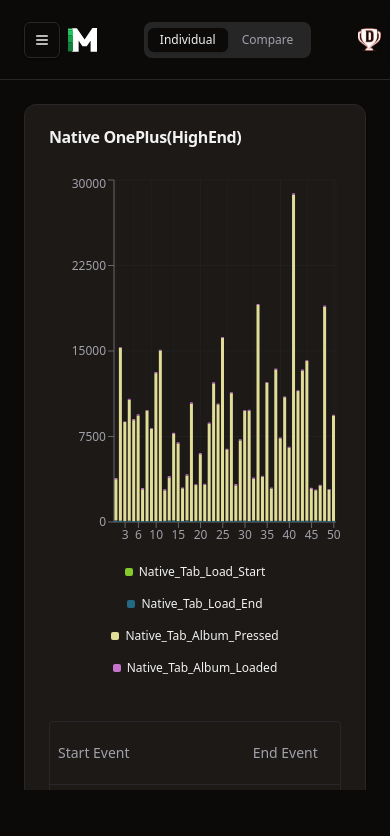
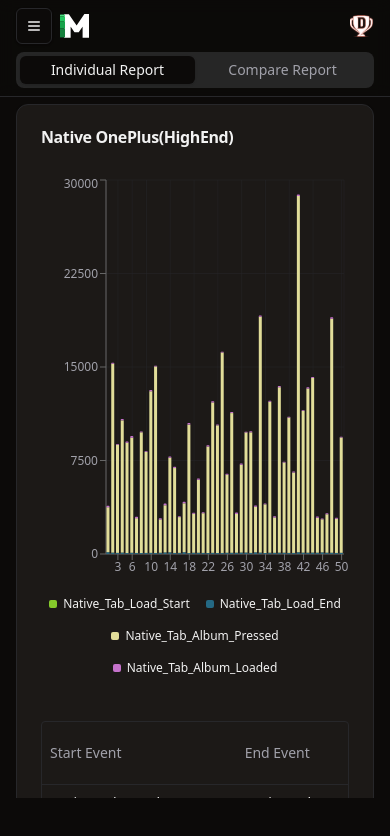
Before and after one commit to ds-horizon/marco, a React (Vite) app in the folder web/: page / in a window 390 px wide. Shown: the top 836 px of the page. Built offline with nearby package versions, Linux system fonts and the light colour scheme.

Commit message:
fix: refactored the mobile ui

```diff
--- a/web/src/App.tsx
+++ b/web/src/App.tsx
@@ -247,10 +247,10 @@ export function App() {
           )}
 
           <main className="p-4 pt-24">
-            <div className="w-full">
+            <div className="w-full py-2">
               {currentTab === 'reports' ? (
                 selectedIndividualReport >= 0 ? (
-                  <div className="overflow-y-auto max-h-[calc(100vh-150px)] p-2 md:p-2 w-full">
+                  <div className="overflow-y-auto max-h-[calc(100vh-150px)] w-full">
                     <ReportInsightsCard
                       data={reportEntries[selectedIndividualReport].data}
                       uniqueTagsWithCount={
--- a/web/src/components/charts/comparison-bar-chart.tsx
+++ b/web/src/components/charts/comparison-bar-chart.tsx
@@ -177,7 +177,7 @@ export function ComparisonBarChart({
       </CardHeader>
 
       {shouldShowMeanChart ? (
-        <div className={'border-2'}>
+        <div>
           <ComparisonChartCard
             shouldShowMeanChart={shouldShowMeanChart}
             data={chartDataWithMaxKey}
@@ -185,7 +185,7 @@ export function ComparisonBarChart({
           />
         </div>
       ) : (
-        <div className={'border-2'}>
+        <div>
           <ComparisonChartCard
             shouldShowMeanChart={shouldShowMeanChart}
             data={chartWithMeanData}
--- a/web/src/header.tsx
+++ b/web/src/header.tsx
@@ -22,6 +22,7 @@ export function Header({
     <header
       className={cn(
         'p-2 md:p-6',
+        'px-4',
         'backdrop-blur',
         'bg-background/80',
         'fixed',
@@ -30,14 +31,15 @@ export function Header({
         'left-0',
         'z-50',
         'border-b',
-        'h-20',
+        'h-auto',
         'flex',
-        'items-center'
+        'flex-col',
+        'gap-2'
       )}
     >
-      <nav className="w-full flex items-center justify-between md:pl-0">
       {isMobile ? (
-          <div className="flex items-center gap-2 ml-4">
+        <div className="flex items-center justify-between">
+          <div className="flex items-center gap-2">
             <Button
               onClick={onOpenSidebar}
               className="shadow"
@@ -48,9 +50,13 @@ export function Header({
             </Button>
             <Icon />
           </div>
+          <a href="https://github.com/dream-sports-labs/marco" target="_blank">
+            <img src={favicon} alt="Dream11 Logo" width={24} height={24} />
+          </a>
+        </div>
       ) : (
+        <div className="w-full flex items-center justify-between">
           <Logo />
-        )}
           <Tabs
             value={currentTab}
             onValueChange={(value) =>
@@ -60,27 +66,35 @@ export function Header({
           >
             <TabsList className="grid w-full grid-cols-2">
               <TabsTrigger value="reports" className="text-xs md:text-sm">
-              <span className="hidden sm:inline">Individual Report</span>
-              <span className="sm:hidden">Individual</span>
+                Individual Report
               </TabsTrigger>
               <TabsTrigger value="comparison" className="text-xs md:text-sm">
-              <span className="hidden sm:inline">Compare Reports</span>
-              <span className="sm:hidden">Compare</span>
+                Compare Reports
               </TabsTrigger>
             </TabsList>
           </Tabs>
+          <PoweredBy repo="marco" />
+        </div>
+      )}
 
-        {isMobile ? (
-          <a
-            href={`https://github.com/dream-sports-labs/marco`}
-            target="_blank"
+      {isMobile && (
+        <Tabs
+          value={currentTab}
+          onValueChange={(value) =>
+            onTabChange(value as 'reports' | 'comparison')
+          }
+          className="w-full"
         >
-            <img src={favicon} alt={'Dream11 Logo'} width={24} height={24} />
-          </a>
-        ) : (
-          <PoweredBy repo="marco" />
+          <TabsList className="grid grid-cols-2 w-full">
+            <TabsTrigger value="reports" className="text-s">
+              Individual Report
+            </TabsTrigger>
+            <TabsTrigger value="comparison" className="text-s">
+              Compare Report
+            </TabsTrigger>
+          </TabsList>
+        </Tabs>
       )}
-      </nav>
     </header>
   );
 }
```
Lines whose indentation alone changed are shown as unchanged.
